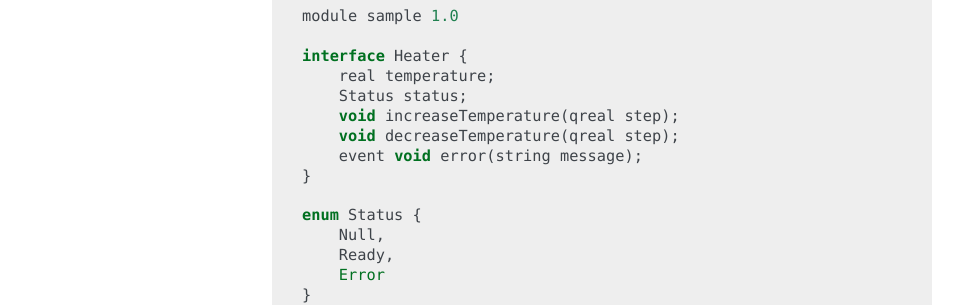
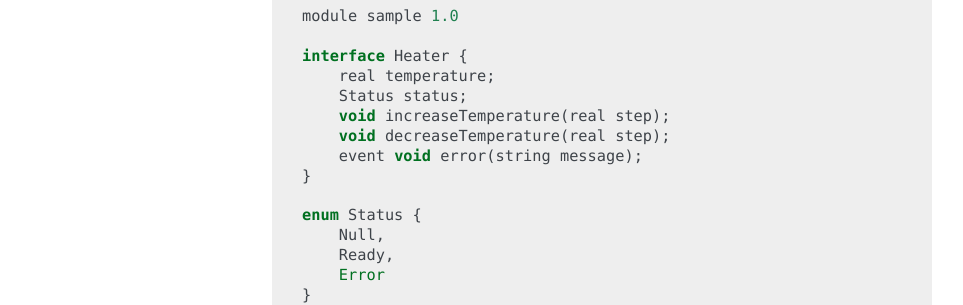
Before and after one commit to Pelagicore/qface, a Sphinx documentation site: the page built from docs/qtcpp.rst, in a window 1280 px wide and 900 px high. Shown: the part 361-666 px from the top of the window, without its empty margins (148-1111 px from the left). Built offline with Sphinx 7.4.7, drawn with Linux system fonts in a browser that asks for light colours.

Commit message:
Fixed documentation to use correct real type

```diff
--- a/docs/qtcpp.rst
+++ b/docs/qtcpp.rst
@@ -19,8 +19,8 @@ For example an QFace document like this
     interface Heater {
         real temperature;
         Status status;
-        void increaseTemperature(qreal step);
-        void decreaseTemperature(qreal step);
+        void increaseTemperature(real step);
+        void decreaseTemperature(real step);
         event void error(string message);
     }
 
```
